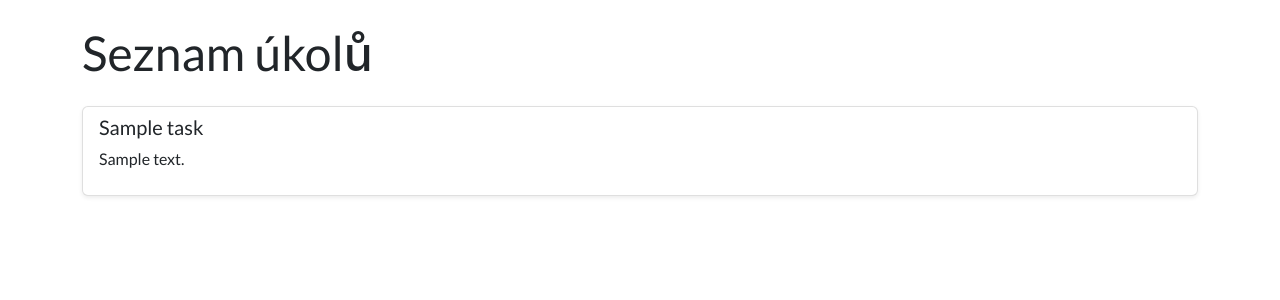
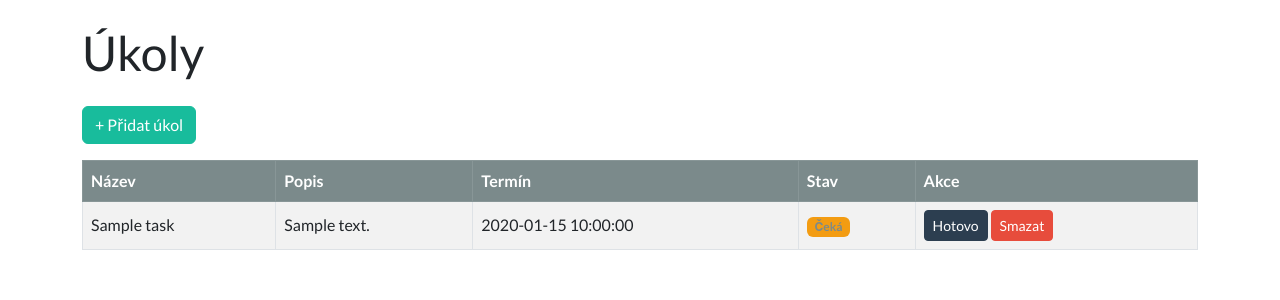
Before and after one commit to LoonelyyyNardo/achievoproject, a CodeIgniter 4 app: the page made by app/Views/tasks.php in a window 1280 px wide. Shown: the part 72-372 px from the top of the page. Run offline with PHP 8.4 and a stand-in for CodeIgniter, Linux system fonts and the light colour scheme; the template is opened without the code that fills it: most values are stand-ins (such as "Sample title", 1, 10 or a date in 2020); some libraries are stand-ins or nearby versions.

Commit message:
dashboard & tasks

```diff
--- a/app/Models/TaskModel.php
+++ b/app/Models/TaskModel.php
@@ -12,7 +12,7 @@ class TaskModel extends Model
     protected $returnType       = 'array';
     protected $useSoftDeletes   = false;
     protected $protectFields    = true;
-    protected $allowedFields = ['user_id','title','description'];
+    protected $allowedFields = ['user_id', 'title', 'description', 'deadline', 'status', 'created_at'];
     protected bool $allowEmptyInserts = false;
     protected bool $updateOnlyChanged = true;
 
--- a/app/Views/tasks.php
+++ b/app/Views/tasks.php
@@ -1,15 +1,50 @@
 <?= $this->extend('layout') ?>
 <?= $this->section('content') ?>
 
-<h1 class="mb-4">Seznam úkolů</h1>
+<h1 class="mb-4">Úkoly</h1>
 
-<div class="list-group">
-    <?php foreach($tasks as $task): ?>
-        <div class="list-group-item mb-2 shadow-sm">
-            <h5><?= esc($task['title']) ?></h5>
-            <p><?= esc($task['description']) ?></p>
-        </div>
-    <?php endforeach; ?>
-</div>
+<a href="<?= base_url('tasks/add') ?>" class="btn btn-success mb-3">+ Přidat úkol</a>
+
+<table class="table table-striped table-bordered align-middle">
+    <thead class="table-dark">
+        <tr>
+            <th>Název</th>
+            <th>Popis</th>
+            <th>Termín</th>
+            <th>Stav</th>
+            <th>Akce</th>
+        </tr>
+    </thead>
+    <tbody>
+        <?php if (!empty($tasks)): ?>
+            <?php foreach ($tasks as $task): ?>
+                <tr>
+                    <td><?= esc($task['title']) ?></td>
+                    <td><?= esc($task['description']) ?></td>
+                    <td><?= esc($task['deadline']) ?></td>
+                    <td>
+                        <?php if ($task['status'] == 'completed'): ?>
+                            <span class="badge bg-success">Hotovo</span>
+                        <?php else: ?>
+                            <span class="badge bg-warning text-dark">Čeká</span>
+                        <?php endif; ?>
+                    </td>
+                    <td>
+                        <?php if ($task['status'] != 'completed'): ?>
+                            <a href="<?= base_url('tasks/complete/'.$task['id']) ?>" class="btn btn-sm btn-primary">Hotovo</a>
+                        <?php endif; ?>
+                        <a href="<?= base_url('tasks/delete/'.$task['id']) ?>"
+                           class="btn btn-sm btn-danger"
+                           onclick="return confirm('Opravdu chceš tento úkol smazat?');">
+                           Smazat
+                        </a>
+                    </td>
+                </tr>
+            <?php endforeach; ?>
+        <?php else: ?>
+            <tr><td colspan="5" class="text-center">Žádné úkoly k zobrazení.</td></tr>
+        <?php endif; ?>
+    </tbody>
+</table>
 
 <?= $this->endSection() ?>
```
Also changed, not shown: app/Config/Routes.php (+7 -1 lines), app/Controllers/TasksController.php (added, +45 -0 lines), app/Views/task_add.php (added, +26 -0 lines).
